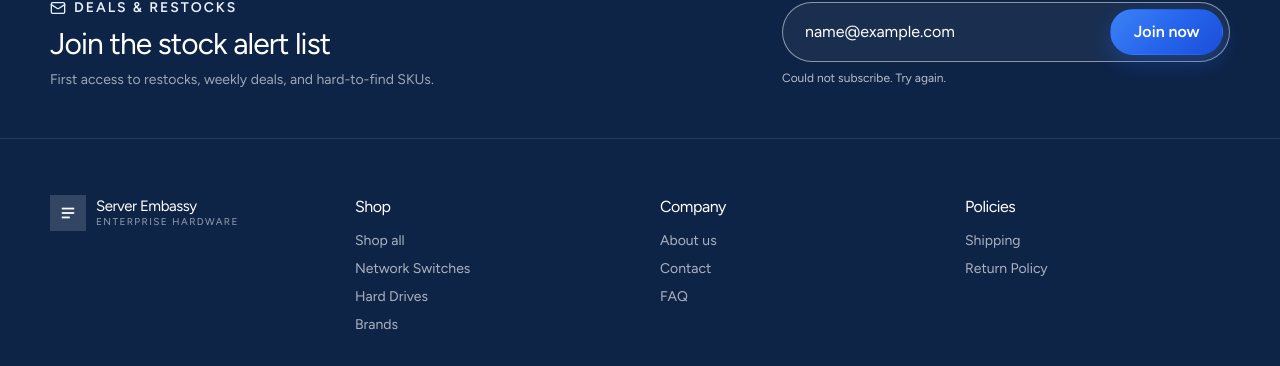
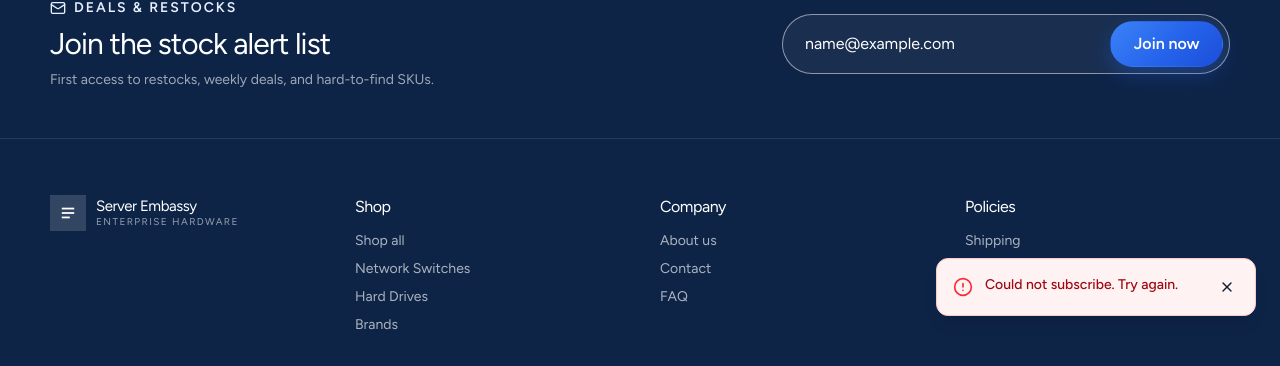
Before and after one commit to Zain-128/serverembassy-web, a Next.js app: page /checkout in a window 1280 px wide. Both pictures are taken after typing "name@example.com" into the empty fields and a click on the button "Join now". Shown: the part 460-826 px from the top of the page. Built offline with nearby package versions, Linux system fonts and the light colour scheme; no server answers.

Commit message:
feat:updated design

```diff
--- a/src/app/checkout/page.tsx
+++ b/src/app/checkout/page.tsx
@@ -8,42 +8,40 @@ import { formatMoney } from "@/lib/format";
 import { useCreateOrderMutation, useValidateCouponMutation } from "@/store/storeApi";
 import { useAppSelector } from "@/store";
 import { useCart } from "@/lib/cart";
+import { useToast } from "@/components/Toast";
 
 export default function CheckoutPage() {
   const { lines, subtotal, shipping, tax, total, clear } = useCart();
   const customerId = useAppSelector((s) => s.auth.customer?.id);
   const router = useRouter();
+  const toast = useToast().toast;
   const [method, setMethod] = useState<"card" | "paypal" | "wire">("card");
   const [orderNumber, setOrderNumber] = useState<string | null>(null);
-  const [error, setError] = useState("");
   const [coupon, setCoupon] = useState("");
   const [discount, setDiscount] = useState(0);
-  const [couponError, setCouponError] = useState("");
   const [createOrder, { isLoading: loading }] = useCreateOrderMutation();
   const [validateCoupon] = useValidateCouponMutation();
 
   async function applyCoupon() {
-    setCouponError("");
-    const code = coupon.trim();
+    const code = coupon.trim().toUpperCase();
     if (!code) return;
     try {
       const result = await validateCoupon({ code, subtotal }).unwrap();
       if (result.valid && result.discount != null) {
         setDiscount(result.discount);
-        setCouponError("");
+        toast(result.discount > 0 ? `Coupon applied! Saved ${formatMoney(result.discount)}` : "Coupon applied", "success");
       } else {
         setDiscount(0);
-        setCouponError(result.error ?? "Invalid coupon code");
+        toast(result.error ?? "Invalid coupon code", "error");
       }
     } catch {
       setDiscount(0);
-      setCouponError("Could not validate coupon. Is the API running?");
+      toast("Could not validate coupon. Is the API running?", "error");
     }
   }
 
   async function onSubmit(event: FormEvent<HTMLFormElement>) {
     event.preventDefault();
-    setError("");
     const fd = new FormData(event.currentTarget);
 
     const address = {
@@ -67,12 +65,13 @@ export default function CheckoutPage() {
       }).unwrap();
       setOrderNumber(order.orderNumber);
       clear();
+      toast("Order placed successfully!", "success");
     } catch (e) {
       const message =
         e && typeof e === "object" && "data" in e
           ? String((e as { data?: { error?: string } }).data?.error ?? "Checkout failed")
           : "Checkout failed. Is the API running?";
-      setError(message);
+      toast(message, "error");
     }
   }
 
@@ -104,7 +103,6 @@ export default function CheckoutPage() {
   return (
     <div className="container-se py-8">
       <h1 className="text-3xl font-bold text-navy">Checkout</h1>
-      {error ? <p className="mt-2 text-sm text-sale">{error}</p> : null}
       <form onSubmit={onSubmit} className="mt-6 grid gap-6 lg:grid-cols-[1fr_1fr_320px]">
         <section className="rounded-2xl bg-white p-6 ring-1 ring-line">
           <h2 className="font-semibold">Billing details</h2>
@@ -196,7 +194,7 @@ export default function CheckoutPage() {
                   Apply
                 </button>
               </div>
-              {couponError ? <span className="mt-1 block text-xs text-sale">{couponError}</span> : null}
+
             </label>
           </div>
           <div className="space-y-1 border-t border-line pt-3 text-sm">
--- a/src/app/contact/ContactForm.tsx
+++ b/src/app/contact/ContactForm.tsx
@@ -2,38 +2,28 @@
 
 import { type FormEvent, useState } from "react";
 import { useCreateContactMutation } from "@/store/storeApi";
+import { useToast } from "@/components/Toast";
 
 export default function ContactForm() {
+  const toast = useToast().toast;
   const [name, setName] = useState("");
   const [email, setEmail] = useState("");
   const [subject, setSubject] = useState("");
   const [message, setMessage] = useState("");
-  const [sent, setSent] = useState(false);
-  const [error, setError] = useState("");
   const [sendMessage, { isLoading }] = useCreateContactMutation();
 
   async function onSubmit(e: FormEvent) {
     e.preventDefault();
-    setError("");
     try {
       await sendMessage({ name, email, subject, message }).unwrap();
-      setSent(true);
       setName("");
       setEmail("");
       setSubject("");
       setMessage("");
+      toast("Message sent! We'll get back to you shortly.", "success");
     } catch {
-      setError("Could not send message. Please try again.");
+      toast("Could not send message. Please try again.", "error");
     }
-  }
-
-  if (sent) {
-    return (
-      <div className="rounded-3xl bg-white p-6 text-center ring-1 ring-line shadow-card">
-        <p className="font-semibold text-navy">Message sent!</p>
-        <p className="mt-2 text-sm text-muted">A specialist will get back to you shortly.</p>
-      </div>
-    );
   }
 
   return (
@@ -74,7 +64,6 @@ export default function ContactForm() {
           className="mt-1 min-h-32 w-full rounded-lg border border-line px-3 py-2"
         />
       </label>
-      {error ? <p className="mb-3 text-sm text-sale">{error}</p> : null}
       <button type="submit" disabled={isLoading} className="btn btn-primary disabled:opacity-60">
         {isLoading ? "Sending…" : "Send"}
       </button>
--- a/src/app/globals.css
+++ b/src/app/globals.css
@@ -482,6 +482,36 @@ button {
   }
 }
 
+@keyframes slideIn {
+  from {
+    opacity: 0;
+    transform: translateX(100%) translateY(-8px);
+  }
+  to {
+    opacity: 1;
+    transform: none;
+  }
+}
+
+@keyframes slideOut {
+  from {
+    opacity: 1;
+    transform: none;
+  }
+  to {
+    opacity: 0;
+    transform: translateX(100%) translateY(-8px);
+  }
+}
+
+.animate-slide-in {
+  animation: slideIn 0.35s cubic-bezier(0.2, 0.8, 0.2, 1);
+}
+
+.animate-slide-out {
+  animation: slideOut 0.2s ease-in;
+}
+
 .rise {
   animation: rise 0.75s cubic-bezier(0.2, 0.7, 0.2, 1) both;
 }
--- a/src/app/login/page.tsx
+++ b/src/app/login/page.tsx
@@ -1,35 +1,34 @@
 "use client";
 
 import Link from "next/link";
-import { useState, type FormEvent } from "react";
+import { type FormEvent } from "react";
 import { useRouter } from "next/navigation";
 import { useCustomerLoginMutation, useRegisterMutation } from "@/store/authApi";
+import { useToast } from "@/components/Toast";
 
 export default function LoginPage() {
   const router = useRouter();
-  const [signInError, setSignInError] = useState<string | null>(null);
-  const [registerError, setRegisterError] = useState<string | null>(null);
+  const toast = useToast().toast;
   const [customerLogin, { isLoading: signingIn }] = useCustomerLoginMutation();
   const [register, { isLoading: registering }] = useRegisterMutation();
 
   async function onSignIn(event: FormEvent<HTMLFormElement>) {
     event.preventDefault();
-    setSignInError(null);
     const form = new FormData(event.currentTarget);
     try {
       await customerLogin({
         email: String(form.get("email") ?? ""),
         password: String(form.get("password") ?? ""),
       }).unwrap();
+      toast("Welcome back!", "success");
       router.push("/account");
     } catch {
-      setSignInError("Invalid email or password.");
+      toast("Invalid email or password.", "error");
     }
   }
 
   async function onRegister(event: FormEvent<HTMLFormElement>) {
     event.preventDefault();
-    setRegisterError(null);
     const form = new FormData(event.currentTarget);
     try {
       await register({
@@ -38,13 +37,14 @@ export default function LoginPage() {
         fullName: String(form.get("fullName") ?? ""),
         company: String(form.get("company") ?? "") || undefined,
       }).unwrap();
+      toast("Account created! Welcome to Server Embassy.", "success");
       router.push("/account");
     } catch (e) {
       const msg =
         e && typeof e === "object" && "data" in e && e.data && typeof e.data === "object" && "error" in e.data
           ? String((e.data as { error: unknown }).error)
           : "Unable to create an account. Please try again.";
-      setRegisterError(msg);
+      toast(msg, "error");
     }
   }
 
@@ -70,7 +70,6 @@ export default function LoginPage() {
             className="mt-1 w-full rounded-lg border border-line px-3 py-2"
           />
         </label>
-        {signInError && <p className="mt-3 text-sm text-sale">{signInError}</p>}
         <button type="submit" disabled={signingIn} className="btn btn-primary mt-5 w-full">
           {signingIn ? "Signing in…" : "Log in"}
         </button>
@@ -109,7 +108,6 @@ export default function LoginPage() {
             className="mt-1 w-full rounded-lg border border-line px-3 py-2"
           />
         </label>
-        {registerError && <p className="mt-3 text-sm text-sale">{registerError}</p>}
         <button type="submit" disabled={registering} className="btn btn-dark mt-5 w-full">
           {registering ? "Creating account…" : "Register"}
         </button>
--- a/src/components/Footer.tsx
+++ b/src/components/Footer.tsx
@@ -6,6 +6,7 @@ import { Mail } from "lucide-react";
 import { useSubscribeNewsletterMutation } from "@/store/storeApi";
 import { useStoreSettings } from "@/context/StoreContext";
 import Logo from "@/components/Logo";
+import { useToast } from "@/components/Toast";
 
 const shopLinks = [
   ["Shop all", "/shop"],
@@ -28,17 +29,17 @@ const policies = [
 export default function Footer() {
   const { settings: store } = useStoreSettings();
   const [email, setEmail] = useState("");
-  const [msg, setMsg] = useState("");
   const [subscribe] = useSubscribeNewsletterMutation();
+  const toast = useToast().toast;
 
   async function onSubscribe(event: FormEvent) {
     event.preventDefault();
     try {
       await subscribe(email).unwrap();
-      setMsg("Subscribed. Welcome on board!");
       setEmail("");
+      toast("Subscribed! Welcome on board.", "success");
     } catch {
-      setMsg("Could not subscribe. Try again.");
+      toast("Could not subscribe. Try again.", "error");
     }
   }
 
@@ -59,7 +60,7 @@ export default function Footer() {
               First access to restocks, weekly deals, and hard-to-find SKUs.
             </p>
           </div>
-          <form onSubmit={onSubscribe} className="w-full max-w-md">
+<form onSubmit={onSubscribe} className="w-full max-w-md">
             <div className="flex items-center gap-2 rounded-full border border-white/20 bg-white/5 p-1.5 transition focus-within:border-white/50">
               <input
                 type="email"
@@ -69,11 +70,10 @@ export default function Footer() {
                 onChange={(e) => setEmail(e.target.value)}
                 className="min-w-0 flex-1 bg-transparent px-4 py-2.5 text-sm text-white outline-none placeholder:text-white/40"
               />
-<button type="submit" className="btn btn-primary shrink-0 py-2.5!">
-              Join now
-            </button>
+              <button type="submit" className="btn btn-primary shrink-0 py-2.5!">
+                Join now
+              </button>
             </div>
-            {msg ? <p className="mt-2 text-xs text-white/70">{msg}</p> : null}
           </form>
         </div>
       </section>
--- a/src/components/QuoteForm.tsx
+++ b/src/components/QuoteForm.tsx
@@ -1,17 +1,16 @@
 "use client";
 
-import { type FormEvent, useState } from "react";
+import { type FormEvent } from "react";
 import { ArrowRight } from "lucide-react";
 import { useCreateQuoteMutation } from "@/store/storeApi";
+import { useToast } from "@/components/Toast";
 
 export default function QuoteForm() {
-  const [sent, setSent] = useState(false);
-  const [error, setError] = useState("");
+  const toast = useToast().toast;
   const [createQuote] = useCreateQuoteMutation();
 
   async function onSubmit(event: FormEvent<HTMLFormElement>) {
     event.preventDefault();
-    setError("");
     const fd = new FormData(event.currentTarget);
     try {
       await createQuote({
@@ -24,20 +23,11 @@ export default function QuoteForm() {
         targetPrice: Number(fd.get("targetPrice")) || undefined,
         message: String(fd.get("message") ?? "") || undefined,
       }).unwrap();
-      setSent(true);
       event.currentTarget.reset();
+      toast("Quote request submitted! Our team will follow up shortly.", "success");
     } catch {
-      setError("Could not submit quote. Is the API running?");
+      toast("Could not submit quote. Is the API running?", "error");
     }
-  }
-
-  if (sent) {
-    return (
-      <div className="rounded-3xl border border-line bg-white p-8 shadow-card">
-        <h2 className="font-display text-2xl text-navy">Request received</h2>
-        <p className="mt-2 text-sm text-muted">Our team will follow up shortly.</p>
-      </div>
-    );
   }
 
   return (
@@ -46,7 +36,6 @@ export default function QuoteForm() {
       <p className="mt-1 text-sm text-muted">
         Bulk orders, hard-to-find SKUs, or dedicated account management.
       </p>
-      {error ? <p className="mt-3 text-sm text-sale">{error}</p> : null}
       <div className="mt-5 grid gap-3 sm:grid-cols-2">
         <label className="text-sm font-medium">
           Name
--- /dev/null
+++ b/src/components/Toast.tsx
@@ -0,0 +1,126 @@
+"use client";
+
+import { useState, useCallback, createContext, useContext, ReactNode } from "react";
+import { X, CheckCircle, AlertCircle, AlertTriangle, Info } from "lucide-react";
+
+type ToastType = "success" | "error" | "warning" | "info";
+
+interface Toast {
+  id: string;
+  message: string;
+  type: ToastType;
+  duration?: number;
+}
+
+interface ToastContextValue {
+  toast: (message: string, type: ToastType, duration?: number) => string;
+  dismiss: (id: string) => void;
+}
+
+const ToastContext = createContext<ToastContextValue | null>(null);
+
+export function useToast() {
+  const ctx = useContext(ToastContext);
+  if (!ctx) throw new Error("useToast must be used within ToastProvider");
+  return ctx;
+}
+
+const icons: Record<ToastType, React.ReactNode> = {
+  success: <CheckCircle size={20} className="text-green-500" />,
+  error: <AlertCircle size={20} className="text-red-500" />,
+  warning: <AlertTriangle size={20} className="text-amber-500" />,
+  info: <Info size={20} className="text-blue-500" />,
+};
+
+const bgColors: Record<ToastType, string> = {
+  success: "bg-green-50 border-green-200",
+  error: "bg-red-50 border-red-200",
+  warning: "bg-amber-50 border-amber-200",
+  info: "bg-blue-50 border-blue-200",
+};
+
+const textColors: Record<ToastType, string> = {
+  success: "text-green-800",
+  error: "text-red-800",
+  warning: "text-amber-800",
+  info: "text-blue-800",
+};
+
+function ToastItem({ toast, onDismiss }: { toast: Toast; onDismiss: (id: string) => void }) {
+  const [visible, setVisible] = useState(true);
+  const [exiting, setExiting] = useState(false);
+
+  const handleDismiss = () => {
+    setExiting(true);
+    setTimeout(() => {
+      setVisible(false);
+      onDismiss(toast.id);
+    }, 200);
+  };
+
+  if (!visible) return null;
+
+  return (
+    <div
+      className={`relative flex items-start gap-3 p-4 rounded-xl border shadow-lg animate-slide-in ${bgColors[toast.type]} ${exiting ? "animate-slide-out" : ""}`}
+      role="alert"
+      aria-live="polite"
+    >
+      <div className="flex-shrink-0 mt-0.5">{icons[toast.type]}</div>
+      <p className={`flex-1 text-sm font-medium ${textColors[toast.type]}`}>{toast.message}</p>
+      <button
+        onClick={handleDismiss}
+        className={`flex-shrink-0 rounded-lg p-1 transition-colors ${textColors[toast.type]}/50 hover:bg-current/10`}
+        aria-label="Dismiss"
+      >
+        <X size={16} />
+      </button>
+    </div>
+  );
+}
+
+export function ToastProvider({ children }: { children: ReactNode }) {
+  const [toasts, setToasts] = useState<Toast[]>([]);
+
+  const toast = useCallback((message: string, type: ToastType, duration = 5000) => {
+    const id = Math.random().toString(36).slice(2, 9);
+    setToasts((prev) => [...prev, { id, message, type, duration }]);
+    if (duration > 0) {
+      setTimeout(() => {
+        setToasts((prev) => prev.filter((t) => t.id !== id));
+      }, duration);
+    }
+    return id;
+  }, []);
+
+  const dismiss = useCallback((id: string) => {
+    setToasts((prev) => prev.filter((t) => t.id !== id));
+  }, []);
+
+  return (
+    <ToastContext.Provider value={{ toast, dismiss }}>
+      {children}
+      <div className="fixed bottom-6 right-6 z-50 flex flex-col gap-3 w-80 max-w-[calc(100vw-1.5rem)] pointer-events-none">
+        {toasts.map((t) => (
+          <ToastItem key={t.id} toast={t} onDismiss={dismiss} />
+        ))}
+      </div>
+    </ToastContext.Provider>
+  );
+}
+
+export function success(message: string, duration?: number) {
+  return { message, type: "success" as const, duration };
+}
+
+export function error(message: string, duration?: number) {
+  return { message, type: "error" as const, duration };
+}
+
+export function warning(message: string, duration?: number) {
+  return { message, type: "warning" as const, duration };
+}
+
+export function info(message: string, duration?: number) {
+  return { message, type: "info" as const, duration };
+}
```
Also changed, not shown: src/components/Providers.tsx (+6 -1 lines).
